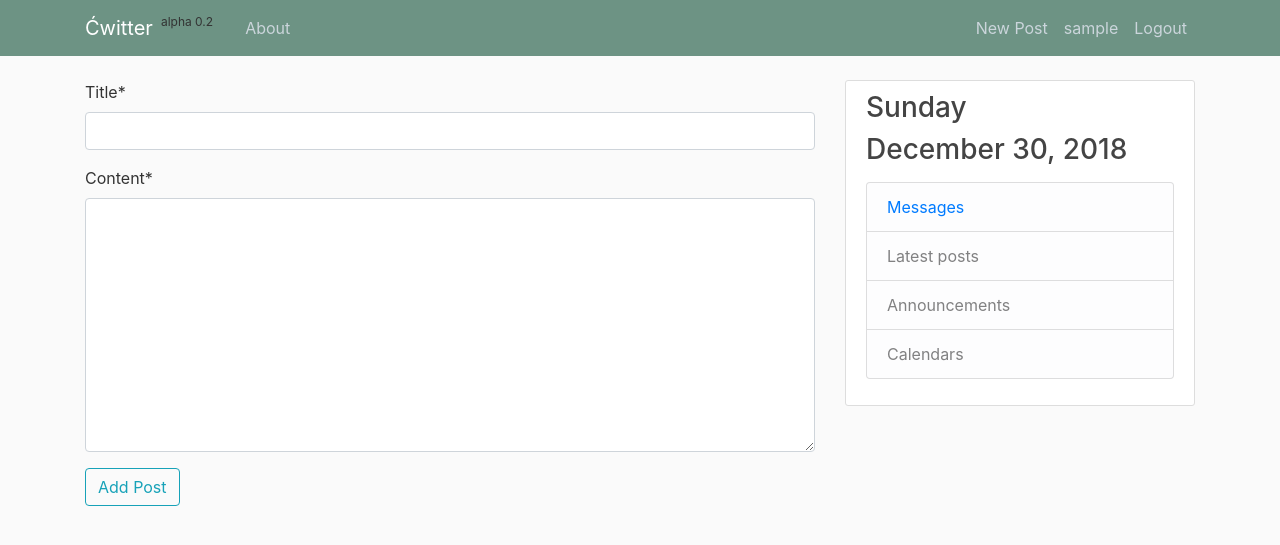
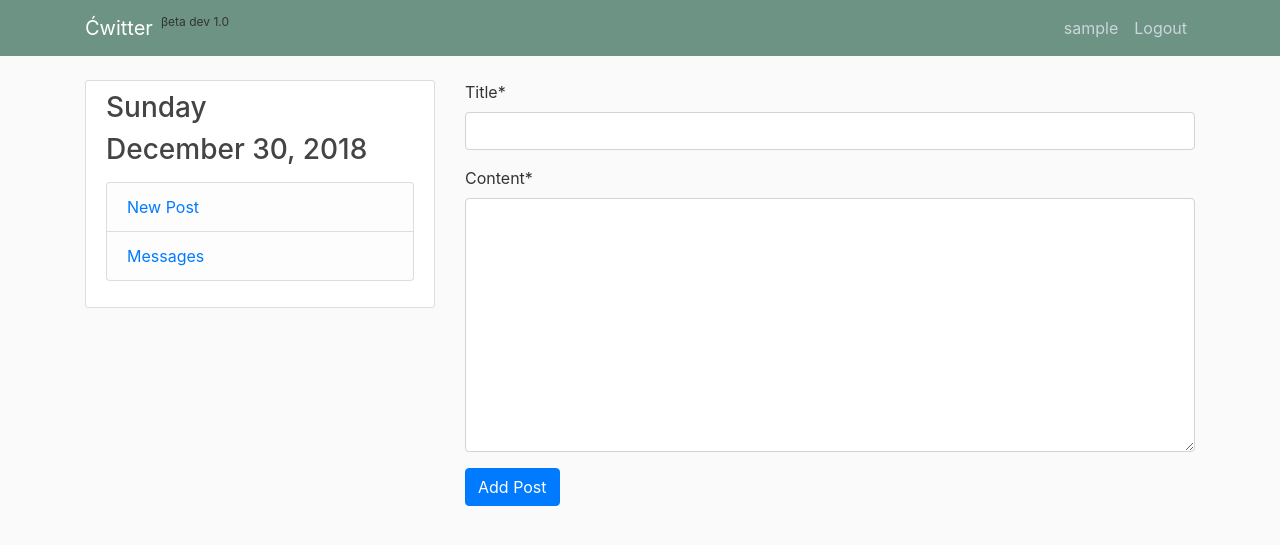
Before and after one commit to likemoody/post_my_notes, a Django app: page / in a window 1280 px wide. Shown: the top 545 px of the page. Run offline with Django 3.2, Linux system fonts and the light colour scheme; the visitor is signed in with stand-in values (Sample User, id 1); data that the repository does not hold is empty; some libraries are stand-ins or nearby versions.

Commit message:
Corrections

```diff
--- a/postmynotes/settings.py
+++ b/postmynotes/settings.py
@@ -29,7 +29,7 @@ ALLOWED_HOSTS = [
     '127.0.0.1',
 ]
 
-PROJECT_VERSION = 'alpha 0.2'
+PROJECT_VERSION = 'βeta dev 1.0'
 # Application definition
 
 INSTALLED_APPS = [
--- a/posts_app/forms.py
+++ b/posts_app/forms.py
@@ -1,4 +1,6 @@
 from django import forms
+from django.contrib.auth.models import User
+
 from .models import Post, Message, Comment
 
 
@@ -17,6 +19,10 @@ class SendMessageForm(forms.ModelForm):
             'content': '',
         }
 
+    def __init__(self, user, *args, **kwargs):
+        super(SendMessageForm, self).__init__(*args, **kwargs)
+        self.fields['user_to'].queryset = User.objects.exclude(pk=user.id)
+
 
 class SendMessageToForm(forms.ModelForm):
     class Meta:
--- a/posts_app/templates/posts_app/base_generic.html
+++ b/posts_app/templates/posts_app/base_generic.html
@@ -25,11 +25,13 @@
 
 <main role="main" class="container">
     <div class="row">
+    {% if request.user.is_authenticated %}
+        <div class="col-md-4">
+            {% include 'posts_app/sidebar.html' %}
+        </div>
+    {% endif %}
         <div class="col-md-8">
             {% block content %}{% endblock content %}
-        </div>
-        <div class="col-md-4">
-            {% include 'posts_app/sidebar.html' %}
         </div>
     </div>
 </main>
--- a/posts_app/templates/posts_app/home.html
+++ b/posts_app/templates/posts_app/home.html
@@ -1,12 +1,15 @@
 {% extends 'posts_app/base_generic.html' %}
 {% load crispy_forms_tags %}
+{% block title %}
+    {{ block.super }} | Home
+{% endblock %}
 
 {% block content %}
     {% if request.user.is_authenticated %}
         <form action="" method="post">
             {% csrf_token %}
             {{ form|crispy }}
-            <input type="submit" value="Add Post" class="btn btn-outline-info mb-4">
+            <input type="submit" value="Add Post" class="btn btn-primary mb-4">
         </form>
     {% endif %}
     {% for post in posts %}
--- a/posts_app/templates/posts_app/message_single.html
+++ b/posts_app/templates/posts_app/message_single.html
@@ -9,7 +9,7 @@
                     >> {{ private_message.user_to }}</b>{{ private_message.date_sent|date:"F d, Y" }}</small>
             </div>
             <p class="js-container-mini article-content">{{ private_message.content }}</p>
-            <a href="{% url 'messages' %}">Back</a>
         </div>
     </section>
+    <a class="ml-2" href="{% url 'messages' %}">Back</a>
 {% endblock %}
--- a/posts_app/templates/posts_app/messages.html
+++ b/posts_app/templates/posts_app/messages.html
@@ -6,7 +6,7 @@
     <form action="" method="post">
         {% csrf_token %}
         {{ send_message_form|crispy }}
-        <input type="submit" value="Send Message" class="btn btn-outline-info mb-4">
+        <input type="submit" value="Send Message" class="btn btn-primary mb-4">
     </form>
 
     <h4>My messages</h4>
--- a/posts_app/templates/posts_app/navigation.html
+++ b/posts_app/templates/posts_app/navigation.html
@@ -1,19 +1,19 @@
 <header class="site-header">
     <nav class="navbar navbar-expand-md navbar-dark bg-steel fixed-top">
         <div class="container">
-            <a class="navbar-brand pr-1 mr-1" href="{% url 'home' %}">Ćwitter</a><sup class="mr-4">{{ project_version }}</sup>
+            <a class="navbar-brand pr-1 mr-1 " href="{% url 'home' %}">Ćwitter</a><sup class="version mr-4">{{ project_version }}</sup>
             <button class="navbar-toggler" type="button" data-toggle="collapse" data-target="#navbarToggle"
                     aria-controls="navbarToggle" aria-expanded="false" aria-label="Toggle navigation">
                 <span class="navbar-toggler-icon"></span>
             </button>
             <div class="collapse navbar-collapse" id="navbarToggle">
                 <div class="navbar-nav mr-auto">
-                    <a class="nav-item nav-link" href="#">About</a>
+{#                    <a class="nav-item nav-link" href="#">About</a>#}
                 </div>
                 <!-- Navbar Right Side -->
                 <div class="navbar-nav">
                     {% if user.is_authenticated %}
-                    <a class="nav-item nav-link" href="{% url 'create-post' %}">New Post</a>
+
                     <a class="nav-item nav-link" href="{% url 'profile-view' user.id %}">{{ user.username }}</a>
                     <a class="nav-item nav-link" href="{% url 'logout' %}">Logout</a>
                     {% else %}
--- a/posts_app/templates/posts_app/post_form.html
+++ b/posts_app/templates/posts_app/post_form.html
@@ -1,10 +1,13 @@
 {% extends 'posts_app/base_generic.html' %}
 {% load crispy_forms_tags %}
+{% block title %}
+    {{ block.super }} | New Post
+{% endblock %}
 
 {% block content %}
     <form action="" method="post">
         {% csrf_token %}
         {{ form|crispy }}
-        <input type="submit" value="Add Post" class="btn btn-outline-info mb-4">
+        <input type="submit" value="Add Post" class="btn btn-primary mb-4">
     </form>
 {% endblock %}
--- a/posts_app/templates/posts_app/sidebar.html
+++ b/posts_app/templates/posts_app/sidebar.html
@@ -3,16 +3,16 @@
     <h3>{{ current_date|date:"F d, Y" }}</h3>
     <p class='text-muted'>
     <ul class="list-group">
-    {% if request.user.is_authenticated %}
         <li class="list-group-item list-group-item-light">
-            <a href="{% url 'messages' %}">
-                Messages {% if unread_messages %}<b>({{ unread_messages }})</b>{% endif %}
-            </a>
+            <a href="{% url 'create-post' %}">New Post</a>
         </li>
-    {% endif %}
-        <li class="list-group-item list-group-item-light">Latest posts</li>
-        <li class="list-group-item list-group-item-light">Announcements</li>
-        <li class="list-group-item list-group-item-light">Calendars</li>
+        {% if request.user.is_authenticated %}
+            <li class="list-group-item list-group-item-light">
+                <a href="{% url 'messages' %}">
+                    Messages {% if unread_messages %}<b>({{ unread_messages }})</b>{% endif %}
+                </a>
+            </li>
+        {% endif %}
     </ul>
     </p>
 </div>
--- a/posts_app/views/messages_views.py
+++ b/posts_app/views/messages_views.py
@@ -16,7 +16,7 @@ class MessagesView(LoginRequiredMixin, View):
         private_messages = Message.objects.filter(
             Q(user_to=request.user.id) |
             Q(user_from=request.user.id)).order_by('-date_sent')
-        send_message_form = SendMessageForm(initial={'user_from': request.user})
+        send_message_form = SendMessageForm(user=request.user, initial={'user_from': request.user})
         return render(request, 'posts_app/messages.html', locals())
 
     def post(self, request):
@@ -43,7 +43,7 @@ class SingleMessageView(LoginRequiredMixin, View):
 
 class SendMessageView(LoginRequiredMixin, View):
     def get(self, request):
-        send_message_form = SendMessageForm(initial={'user_from': request.user})
+        send_message_form = SendMessageForm(user=request.user, initial={'user_from': request.user})
         return render(request, 'posts_app/send_pm.html', locals())
 
     def post(self, request):
--- a/users/templates/users/login.html
+++ b/users/templates/users/login.html
@@ -1,6 +1,6 @@
 {% extends 'posts_app/base_generic.html' %}
 {% load crispy_forms_tags %}
-{% block title %}{{ block.super }} | Registration{% endblock %}
+{% block title %}{{ block.super }} | Login{% endblock %}
 
 {% block content %}
     <div class="content-section">
@@ -11,7 +11,7 @@
                 {{ form|crispy }}
             </fieldset>
             <div class="form-group">
-                <button class="btn btn-outline-info" type="submit">Log In</button>
+                <button class="btn btn-primary" type="submit">Log In</button>
             </div>
         </form>
         <div class="border-top pt-3">
--- a/users/templates/users/logout.html
+++ b/users/templates/users/logout.html
@@ -1,5 +1,8 @@
 {% extends 'posts_app/base_generic.html' %}
 {% load crispy_forms_tags %}
+{% block title %}
+    {{ block.super }} | Logout
+{% endblock %}
 
 {% block content %}
     <h2>You have been logged out</h2>
--- a/users/templates/users/profile_edit.html
+++ b/users/templates/users/profile_edit.html
@@ -1,5 +1,8 @@
 {% extends 'posts_app/base_generic.html' %}
 {% load crispy_forms_tags %}
+{% block title %}
+    {{ block.super }} | Edit Profile
+{% endblock %}
 
 {% block content %}
     <div class="content-section">
@@ -22,7 +25,7 @@
                 {{ profile_form|crispy }}
             </fieldset>
             <div class="form-group">
-                <button class="btn btn-outline-info" type="submit">Save</button>
+                <button class="btn btn-primary" type="submit">Save</button>
             </div>
         </form>
     </div>
--- a/users/templates/users/registration.html
+++ b/users/templates/users/registration.html
@@ -11,7 +11,7 @@
                 {{ form|crispy }}
             </fieldset>
             <div class="form-group">
-                <button class="btn btn-outline-info" type="submit">Sign Up</button>
+                <button class="btn btn-primary" type="submit">Sign Up</button>
             </div>
         </form>
         <div class="border-top pt-3">
```
Also changed, not shown: posts_app/static/posts_app/main.css (+8 -2 lines), users/templates/users/profile_view.html (+17 -6 lines), media/default.jpg, posts_app/migrations/0005_auto_20181229_1409.py (added), users/migrations/0002_profile_description.py (added).
